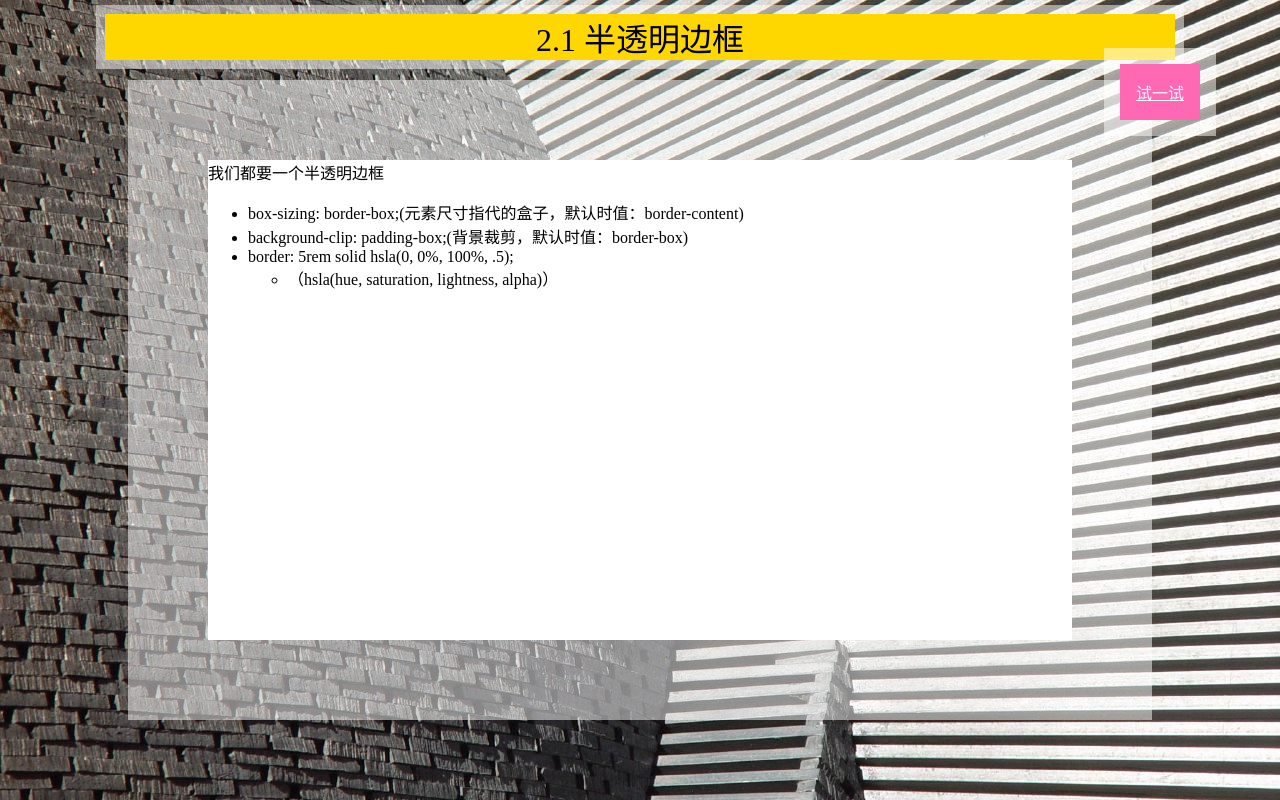
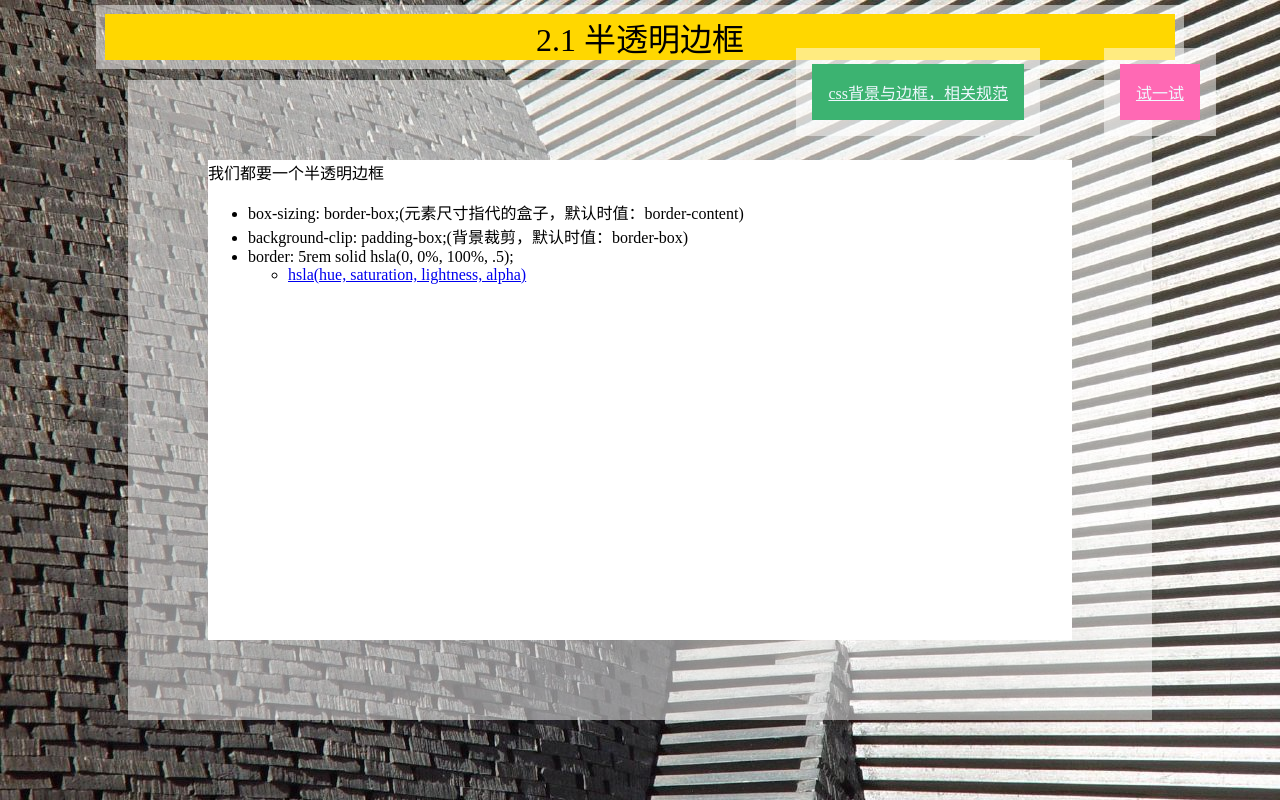
Before and after one commit to FrontCodeOfKelvin/cssPractise, a plain HTML site: page 2背景与边框/1半透明边框.html in a window 1280 px wide. Drawn offline with Linux system fonts and the light colour scheme.

Commit message:
add specification

```diff
--- a/2背景与边框/1半透明边框.html
+++ b/2背景与边框/1半透明边框.html
@@ -23,7 +23,7 @@ header{
     border: .3em solid hsla(0, 0%, 100%, .5);
     background-clip: padding-box;
 }
-a{
+body>a{
     position: fixed;
     top: 3em;
     right: 4em;
@@ -36,6 +36,10 @@ a{
     box-sizing:border-box;
     border: 1em solid hsla(0, 0%, 100%, .5);
     background-clip: padding-box;
+}
+a:nth-child(3){
+    right: 15em;
+    background-color:mediumseagreen;
 }
 div {
     top: 10%;
@@ -55,6 +59,7 @@ div {
 <body>
     <header>2.1 半透明边框</header>
     <a href="http://play.csssecrets.io/translucent-borders" target="_blank">试一试</a>
+    <a href="http://w3.org/TR/css-backgrounds" target="_blank">css背景与边框，相关规范</a>
     <div>
         我们都要一个半透明边框
         <ul>
@@ -62,7 +67,7 @@ div {
             <li>background-clip: padding-box;(背景裁剪，默认时值：border-box)</li>
             <li>border: 5rem solid hsla(0, 0%, 100%, .5);
                 <ul>
-                    <li>（hsla(hue, saturation, lightness, alpha)）</li>
+                    <li><a href="http://www.css88.com/book/css/values/color/hsla.htm" target="_blank">hsla(hue, saturation, lightness, alpha)</a></li>
                 </ul>
             </li>
         </ul>
```
